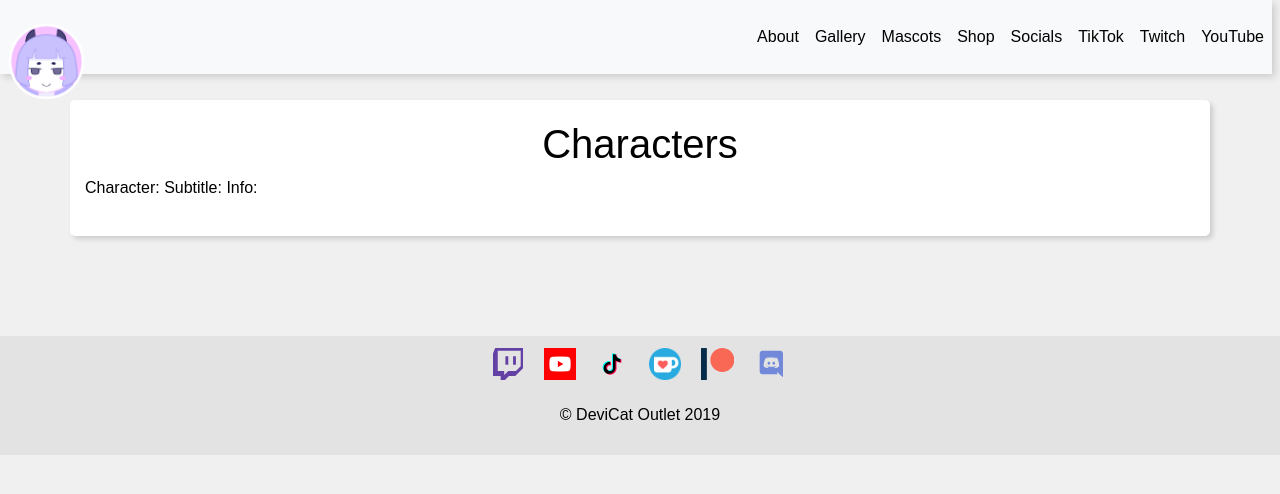
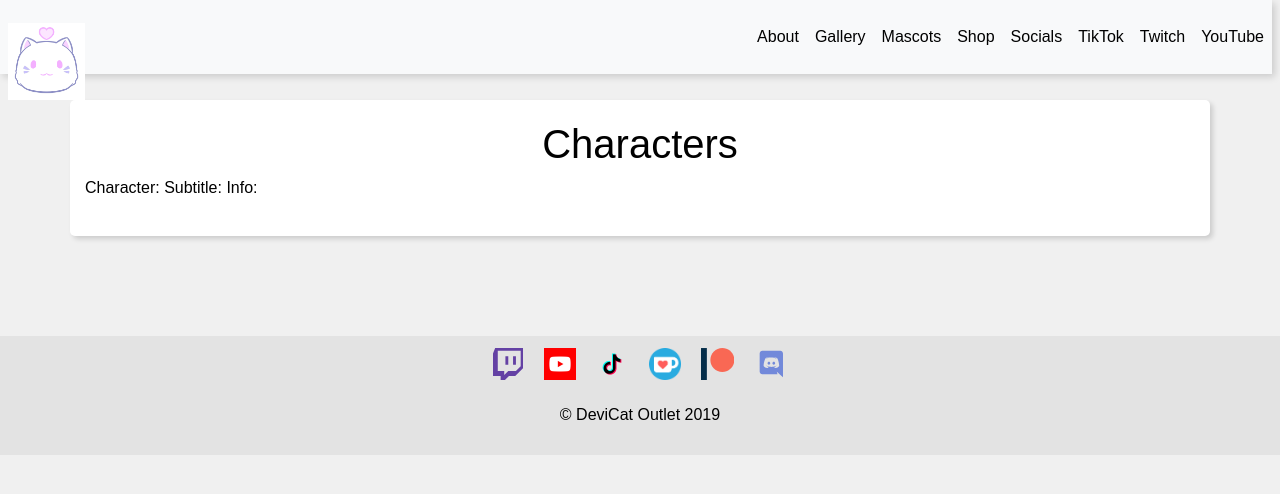
Before and after one commit to DeviCatOutlet/devicatoutlet.github.io, a Jekyll site: the page built from test.md, in a window 1280 px wide. Shown: the top 494 px of the page. Built offline with Jekyll 4.4.1, drawn with Linux system fonts in a browser that asks for light colours; our own code applies the rules of GitHub Pages for plain Markdown files.

Commit message:
Update Icon

```diff
--- a/_layouts/default.html
+++ b/_layouts/default.html
@@ -19,7 +19,7 @@
     <nav>
       <input type=checkbox>
       <div id=raptor_button><div></div><div></div><div></div></div>
-      <a class=keep href="/"><img src="img/devicatlogocloseup.png" alt="DeviCat"></a>
+      <a class=keep href="/"><img src="img/dclogo.png" alt="DeviCat"></a>
       <div style="flex-grow: 1"></div>
       {%- for dest in site.nav %}{%- for info in dest -%}
         {%- if info[1] -%}
```
